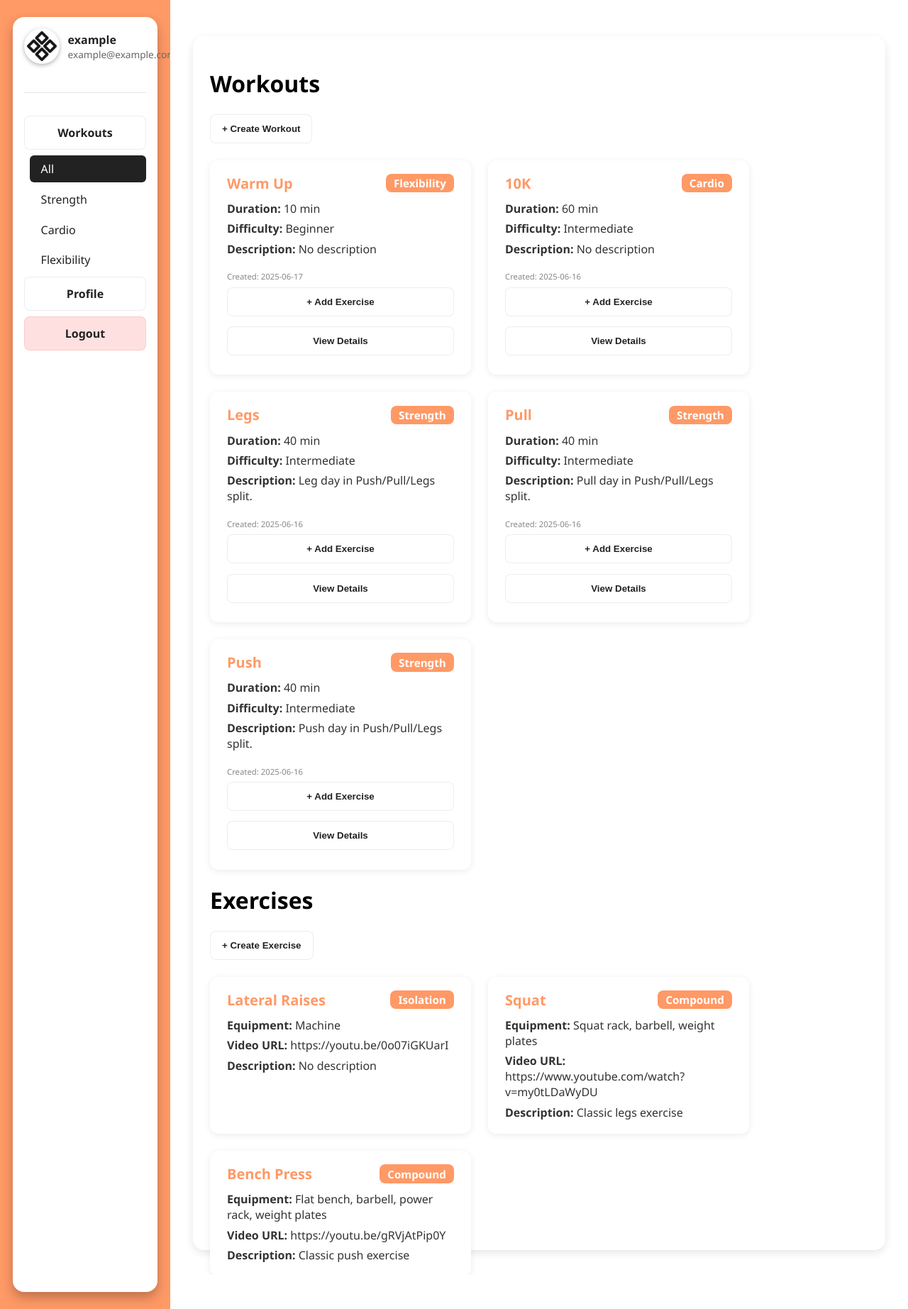
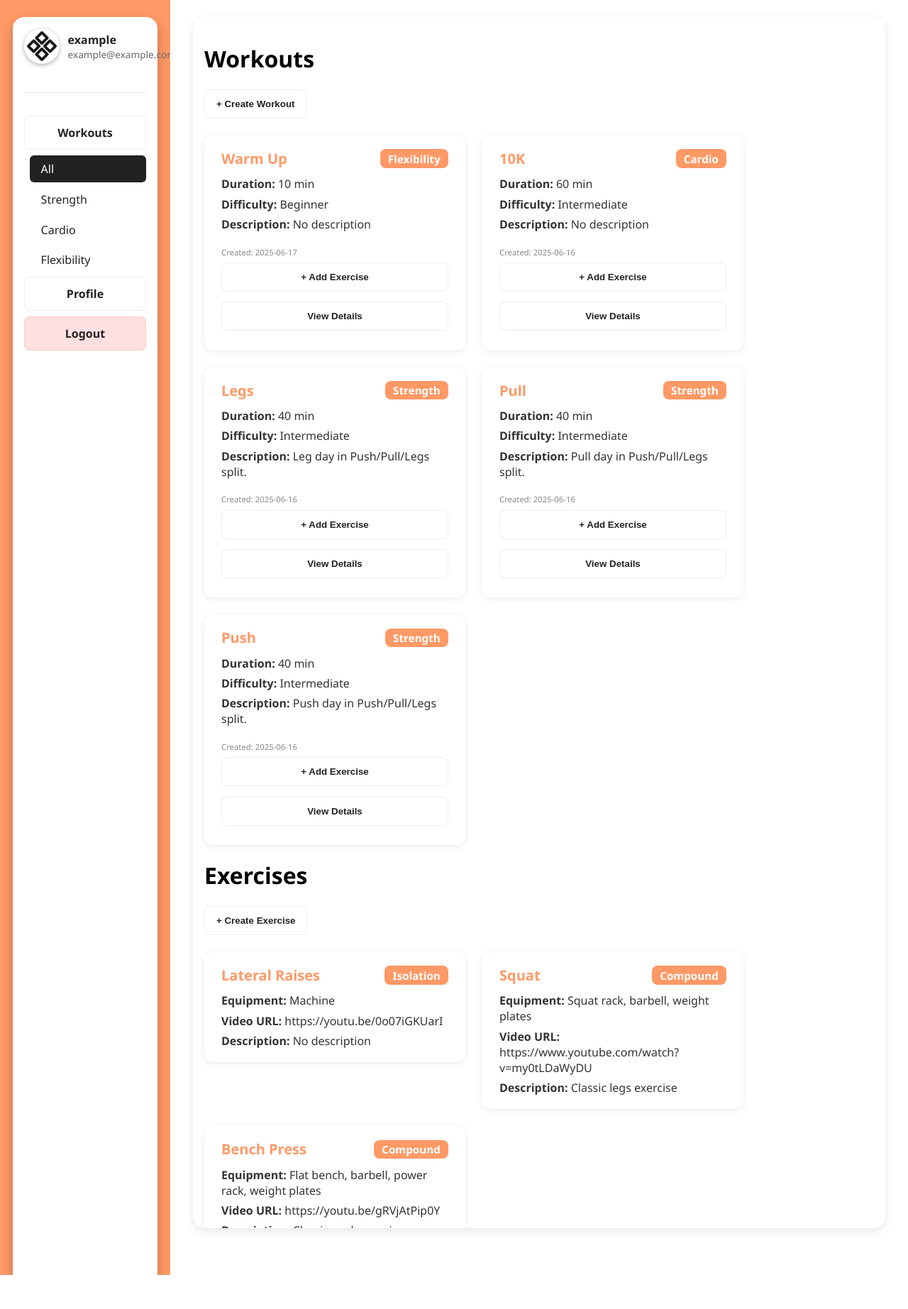
Before and after one commit to Flow69420/software-at3, a Flask app: page /dashboard/workouts in a window 1280 px wide. Shown: the whole page at 71% size. After the commit the page ends 1797 px from the top, so only its background shows below. Run offline with Flask 3, Linux system fonts and the light colour scheme; a user stored in the database is signed in; some libraries are stand-ins or nearby versions.

Commit message:
styling fixes

```diff
--- a/static/css/dash.css
+++ b/static/css/dash.css
@@ -2,11 +2,15 @@ body, html {
     margin: 0;
     padding: 0;
     font-family: 'Segoe UI', Tahoma, Geneva, Verdana, sans-serif;
+    background: white;
+    height: 100%;
+    overflow: hidden;
 }
 
 .dashboard {
     display: flex;
     height: 100vh;
+    overflow: hidden;
 }
 
 .sidebar {
@@ -170,6 +174,7 @@ body, html {
   background: white;
   padding: 2rem;
   overflow: hidden;
+  height: auto;
 }
 
 
@@ -178,6 +183,7 @@ body, html {
   gap: 2rem;
   margin-top: 1.5rem;
   flex-wrap: wrap;
+  align-items: flex-start;
 }
 
 .center-content {
@@ -197,14 +203,17 @@ body, html {
 }
 
 .workout-section {
-  width: 96%;
-  height: 96%;
-  margin-top: -2rem;
+  width: 100%;
+  height: auto;
+  max-height: 95vh;
+  overflow-y: auto;
   background: rgba(255, 255, 255, 0.9);
   border-radius: 16px;
   box-shadow: 0 4px 12px rgba(0, 0, 0, 0.1);
-  padding: 1.5rem;
+  padding: 1rem;
   transition: transform 0.3s ease, box-shadow 0.3s ease;
+  box-sizing: border-box;
+  margin-top: -2rem;
 }
 
 .main-card:hover {
@@ -225,7 +234,7 @@ body, html {
   position: fixed;
   z-index: 1000;
   left: 0; top: 0; width: 100vw; height: 100vh;
-  background: rgba(0,0,0,0.55);
+  background: rgba(0,0,0,0.65);
   display: flex;
   align-items: center;
   justify-content: center;
@@ -240,7 +249,8 @@ body, html {
   min-width: 25%;
   max-width: 45%;
   max-height: 65%;
-  box-shadow: 0 8px 32px rgba(0,0,0,0.25);
+  box-shadow: 0 12px 40px rgba(255,153,102,0.18), 0 2px 8px rgba(0,0,0,0.10);
+  border: 2px solid #ff9966;
   position: relative;
   margin: 0;
   display: flex;
@@ -256,6 +266,12 @@ body, html {
   top: 1rem;
   font-size: 1.5rem;
   cursor: pointer;
+  color: #ff9966;
+  transition: color 0.2s;
+}
+
+.close:hover {
+  color: #ff9966;
 }
 
 .modal-content form {
@@ -331,6 +347,7 @@ body, html {
     flex-wrap: wrap;
     gap: 1.5rem;
     justify-content: flex-start;
+    align-items: flex-start;
 }
 
 .workout-card {
@@ -392,6 +409,7 @@ body, html {
     flex-wrap: wrap;
     gap: 1.5rem;
     justify-content: flex-start;
+    align-items: flex-start;
 }
 
 .exercise-card {
@@ -446,3 +464,9 @@ body, html {
     color: #888;
     font-size: 0.85rem;
 }
+
+.main-sections,
+.center-content {
+  align-items: flex-start !important;
+  justify-content: flex-start !important;
+}
```
Also changed, not shown: instance/fitquest.db.
